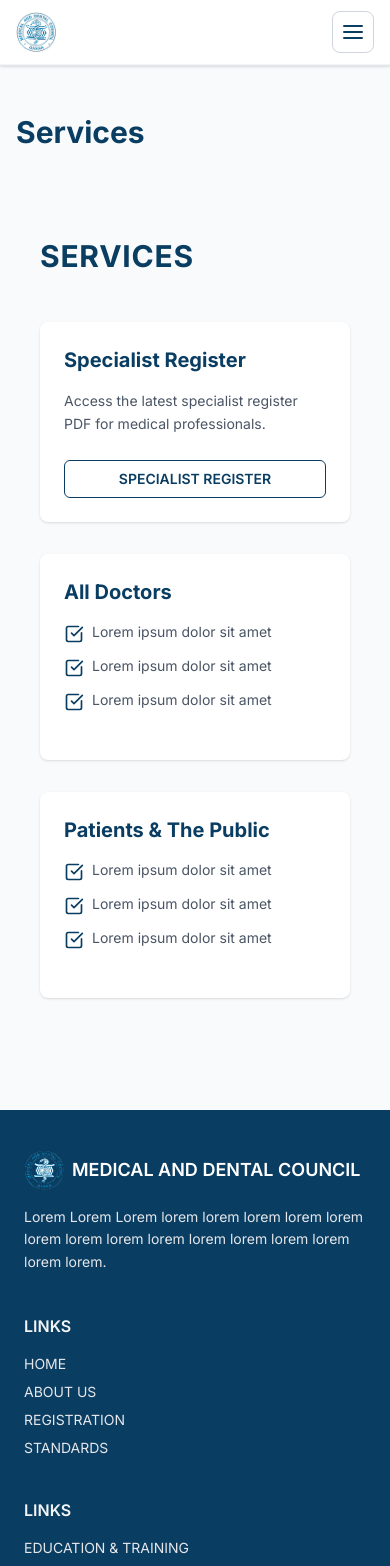
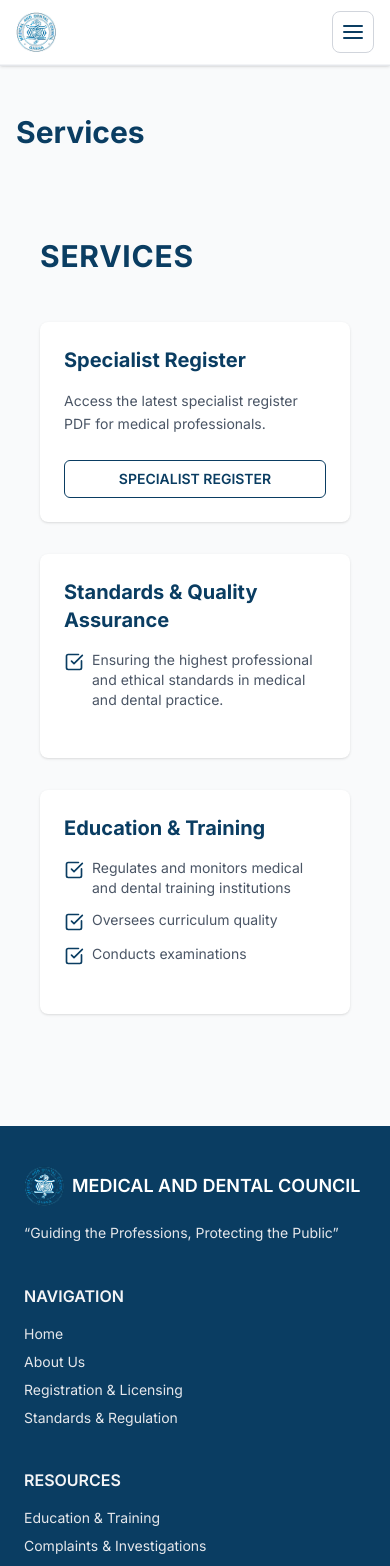
Before and after one commit to SummerHealthGH/mdc-landing-project, a Next.js app: page /Home/services in a window 390 px wide. Shown: the top 1566 px of the page. Built offline with nearby package versions, Linux system fonts and the light colour scheme.

Commit message:
responsiveness

```diff
--- a/app/Home/components/AboutSection/AboutSection.tsx
+++ b/app/Home/components/AboutSection/AboutSection.tsx
@@ -14,8 +14,8 @@ interface AboutSectionProps {
 
 const AboutSection: FC<AboutSectionProps> = ({
   title = "ABOUT US",
-  subtitle = "LOREM IPSUM DASOR MEDUA",
-  description = "Lorem ipsum dolor sit amet, consectetur adipiscing elit, sed eiusmod tempor incididunt. Lorem ipsum dolor sit amet, consectetur adipiscing elit, sed eiusmod tempor incididunt.",
+  subtitle = "“Guiding the Professions, Protecting the Public”",
+  description = "The Medical and Dental Council is the statutory regulatory body established under Part II of the Health Professions Regulatory Bodies Act, 2013 (Act 857).Our mandate is to secure, in the public interest, the highest standards in the training and practice of medicine and dentistry in Ghana.",
   buttonText = "ABOUT US",
   buttonLink = "/about",
   imageSrc,
--- a/app/Home/components/Register/RegisterCPD.tsx
+++ b/app/Home/components/Register/RegisterCPD.tsx
@@ -14,7 +14,7 @@ interface RegisterSectionProps {
 
 const RegisterSection: FC<RegisterSectionProps> = ({
   title = "REGISTER CPD NOW",
-  description = "Lorem ipsum dolor sit amet, consectetur adipiscing elit, sed eiusmod tempor incididunt ut labore et dolore magna aliqua Lorem ipsum dolor sit amet, consectetur adipiscing elit, sed eiusmod tempor incididunt ut labore et dolore magna aliqua.",
+  description = "Stay compliant and advance your professional development by registering for the Medical and Dental Council’s Continuing Professional Development (CPD) programme.",
   buttonText = "REGISTER CPD",
   buttonLink = "/authpage",
   coursesCount = "7.4K",
--- a/app/Home/components/ServicesSection.tsx
+++ b/app/Home/components/ServicesSection.tsx
@@ -27,19 +27,17 @@ const ServicesSection: React.FC<ServicesProps> = ({ services }) => {
       isPdf: true, // ✅ marks this button to open PDF
     },
     {
-      title: "All Doctors",
+      title: "Standards & Quality Assurance",
       items: [
-        "Lorem ipsum dolor sit amet",
-        "Lorem ipsum dolor sit amet",
-        "Lorem ipsum dolor sit amet",
+       "Ensuring the highest professional and ethical standards in medical and dental practice."
       ],
     },
     {
-      title: "Patients & The Public",
+      title: "Education & Training",
       items: [
-        "Lorem ipsum dolor sit amet",
-        "Lorem ipsum dolor sit amet",
-        "Lorem ipsum dolor sit amet",
+        "Regulates and monitors medical and dental training institutions",
+        "Oversees curriculum quality",
+       " Conducts examinations",
       ],
     },
   ];
--- a/app/globalComponents/footer.tsx
+++ b/app/globalComponents/footer.tsx
@@ -8,6 +8,7 @@ const Footer: FC = () => {
   return (
     <footer className="bg-[#0A3D62] text-white py-10">
       <div className="max-w-7xl mx-auto px-6 lg:px-12 grid grid-cols-1 md:grid-cols-4 gap-10">
+
         {/* Logo and About */}
         <div>
           <div className="flex items-center gap-2 mb-4">
@@ -22,35 +23,36 @@ const Footer: FC = () => {
             </h3>
           </div>
           <p className="text-sm leading-relaxed text-gray-200">
-            Lorem Lorem Lorem lorem lorem lorem lorem lorem lorem lorem lorem lorem lorem lorem lorem lorem lorem lorem.
+            “Guiding the Professions, Protecting the Public”
           </p>
         </div>
 
         {/* Links Group 1 */}
         <div>
-          <h4 className="font-semibold mb-4 text-gray-100">LINKS</h4>
+          <h4 className="font-semibold mb-4 text-gray-100">NAVIGATION</h4>
           <ul className="space-y-2 text-sm text-gray-200">
-            <li><a href="#" className="hover:text-gray-100">HOME</a></li>
-            <li><a href="#" className="hover:text-gray-100">ABOUT US</a></li>
-            <li><a href="#" className="hover:text-gray-100">REGISTRATION</a></li>
-            <li><a href="#" className="hover:text-gray-100">STANDARDS</a></li>
+            <li><a href="/" className="hover:text-gray-100">Home</a></li>
+            <li><a href="/about" className="hover:text-gray-100">About Us</a></li>
+            <li><a href="/registration" className="hover:text-gray-100">Registration & Licensing</a></li>
+            <li><a href="/standards" className="hover:text-gray-100">Standards & Regulation</a></li>
           </ul>
         </div>
 
         {/* Links Group 2 */}
         <div>
-          <h4 className="font-semibold mb-4 text-gray-100">LINKS</h4>
+          <h4 className="font-semibold mb-4 text-gray-100">RESOURCES</h4>
           <ul className="space-y-2 text-sm text-gray-200">
-            <li><a href="#" className="hover:text-gray-100">EDUCATION & TRAINING</a></li>
-            <li><a href="#" className="hover:text-gray-100">COMPLAINTS</a></li>
-            <li><a href="#" className="hover:text-gray-100">SUPPORT</a></li>
-            <li><a href="#" className="hover:text-gray-100">NEWS</a></li>
+            <li><a href="/education-training" className="hover:text-gray-100">Education & Training</a></li>
+            <li><a href="/complaints" className="hover:text-gray-100">Complaints & Investigations</a></li>
+            <li><a href="/cpd" className="hover:text-gray-100">CPD Programmes</a></li>
+            <li><a href="/resources" className="hover:text-gray-100">Documents & Downloads</a></li>
           </ul>
         </div>
 
-        {/* Socials + Subscribe */}
+        {/* Socials */}
         <div>
           <h4 className="font-semibold mb-4 text-gray-100">SOCIALS</h4>
+
           <div className="flex items-center gap-4 mb-4">
             <a href="#" className="p-2 bg-white/10 rounded-full hover:bg-white/20 transition">
               <Facebook size={18} />
@@ -63,11 +65,12 @@ const Footer: FC = () => {
             </a>
           </div>
 
+          {/* Subscribe */}
           <div className="flex items-center">
             <input
               type="email"
               placeholder="enter your email"
-              className="flex-1 px-3 py-2 rounded-l-md text-gray-900 text-sm focus:outline-none"
+              className="flex-1 px-3 py-2 rounded-l-md text-white text-sm focus:outline-none"
             />
             <button className="bg-white text-[#0A3D62] px-4 py-2 rounded-r-md font-semibold text-sm hover:bg-gray-100 transition">
               SUBSCRIBE
--- a/app/page.tsx
+++ b/app/page.tsx
@@ -26,10 +26,7 @@ export default function Home() {
     <main className="min-h-screen bg-gray-50 transition-opacity duration-300">
       <Hero
         title="MEDICAL AND DENTAL COUNCIL"
-        description="Lorem ipsum dolor sit amet, consectetur adipiscing
-        elit, sed do eiusmod tempor incididunt ut labore et dolore magna
-        aliqua. Ut enim ad minim veniam, quis nostrud exercitation ullamco
-        laboris nisi ut aliquip ex ea commodo consequat."
+        description="We are the statutory body mandated under the Health Professions Regulatory Bodies Act, 2013 (Act 857), responsible for ensuring the highest standards in the training and practice of medicine and dentistry in Ghana."
         buttons={[
           {
             label: "APPLY FOR LICENSE",
```
